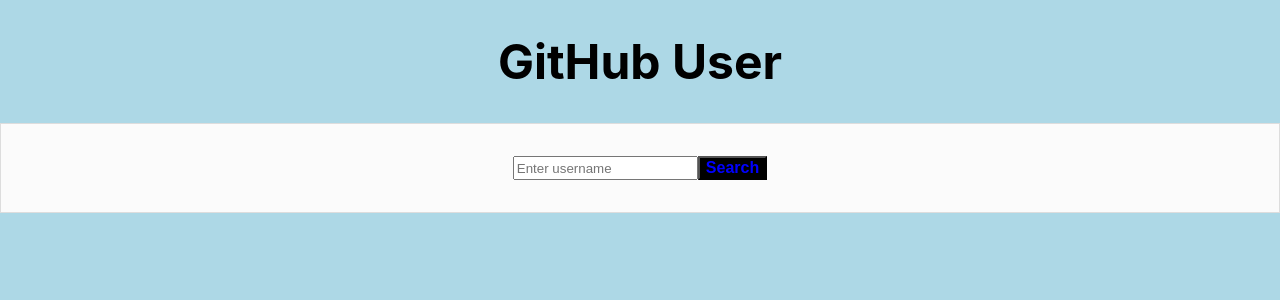
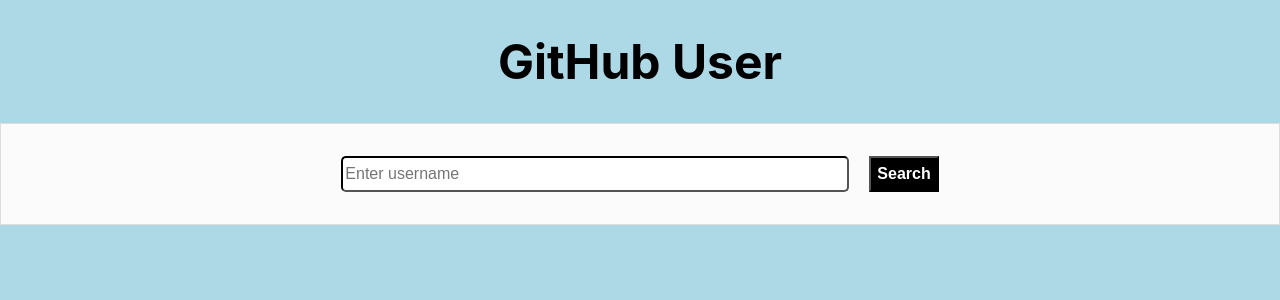
Before and after one commit to Mallikarjunamatla/githubcards, a React (Create React App) app: page / in a window 1280 px wide. Shown: the top 300 px of the page. Built offline with nearby package versions, Linux system fonts and the light colour scheme.

Commit message:
Update App.js
Added  classnames for css styling for input box

```diff
--- a/src/App.js
+++ b/src/App.js
@@ -42,11 +42,11 @@
     return(
       <form onSubmit={this.handleSubmit} className="form"  >
         <input type="text" placeholder="Enter username"
-         value={this.state.userName}
+         value={this.state.userName} className="input"
          onChange={ event => this.setState({userName : event.target.value})}
          required
          />
-        <button className="butn"  style={{color : 'blue'}}>Search</button>
+        <button className="butn" >Search</button>
       </form>
     )
   }
```
